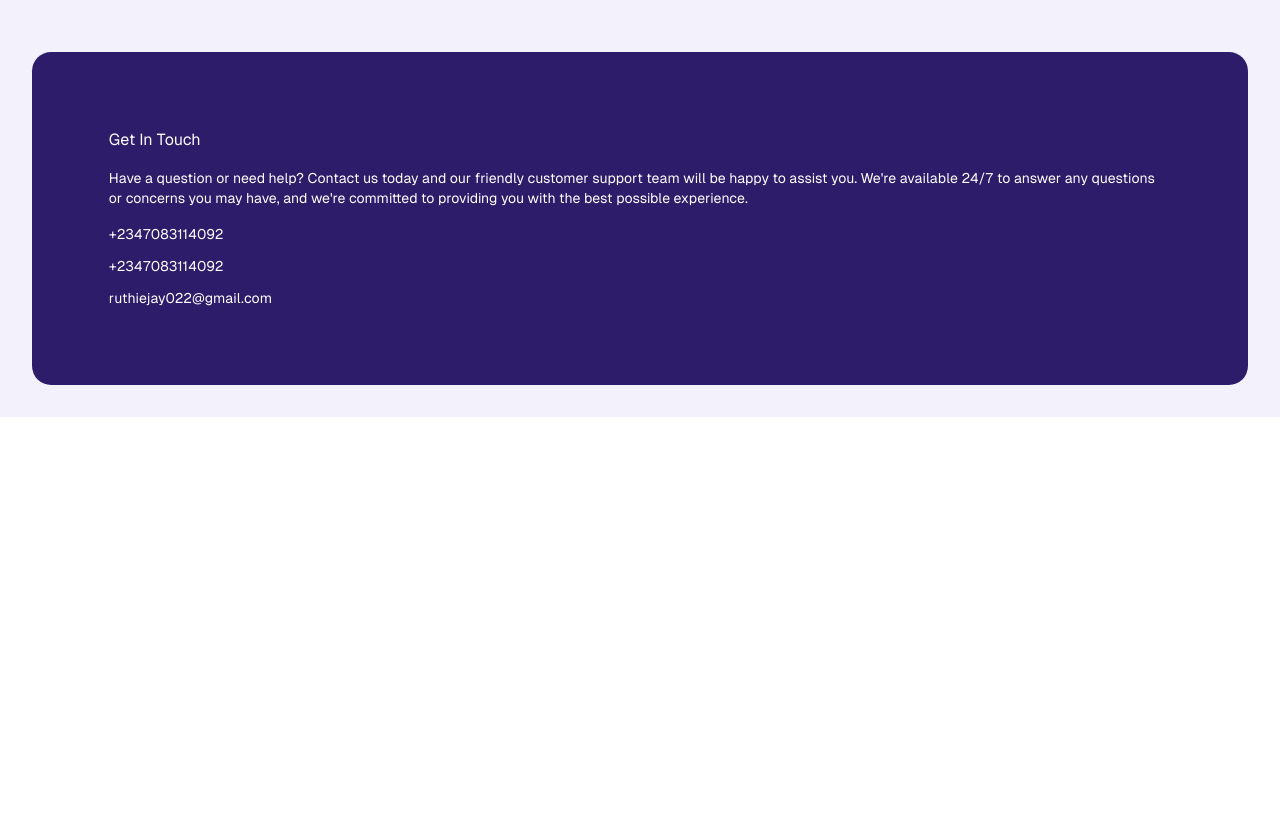
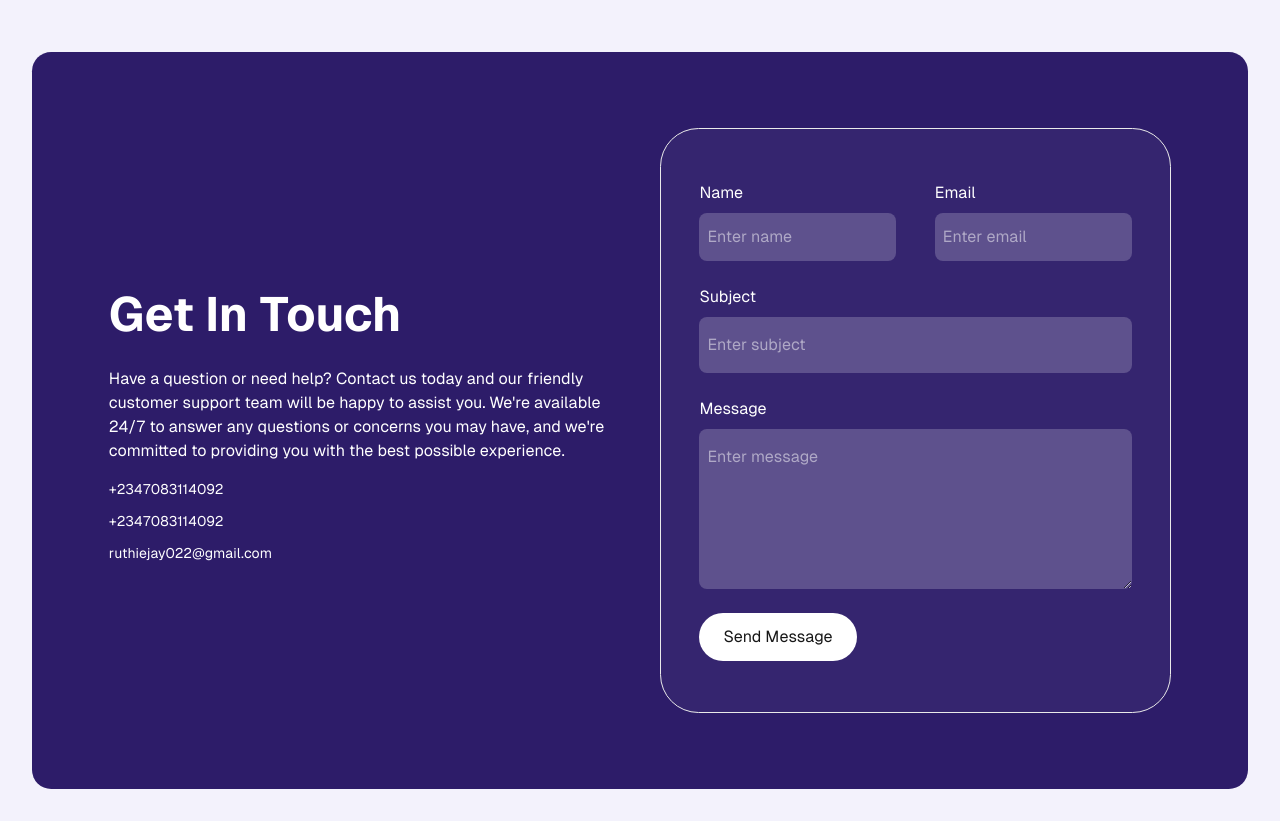
Before and after one commit to Ruthiejayjay/lite-pay-landing, a Next.js app: page / in a window 1280 px wide. Shown: the part 5060-5881 px from the top of the page. Before the commit the page ends 5477 px from the top, so only its background shows below. Built offline with nearby package versions, Linux system fonts and the light colour scheme.

Commit message:
contact form design implementation completed

```diff
--- a/src/components/Landing/GetInTouch/Index.tsx
+++ b/src/components/Landing/GetInTouch/Index.tsx
@@ -1,4 +1,7 @@
+import clsx from "clsx";
+import styles from "./Style.module.scss";
 import SvgIcon from "@/components/General/SvgIcon/SvgIcon";
+import SubmitButton from "@/components/General/SubmitButton/Index";
 
 const contactInformation = [
   {
@@ -28,10 +31,10 @@ export default function GetInTouch() {
   return (
     <div id="contact" className="relative p-3 md:p-8 pb-10 bg-[#F3F2FC]">
       <div className="md:container bg-brand-900 mx-auto mt-5 rounded-thin w-full p-thin md:p-medium relative z-20">
-        <div className="flex">
-          <div className="space-y-4 text-white">
-            <h3>Get In Touch</h3>
-            <p className="text-sm">
+        <div className="grid gap-10 lg:grid-cols-2">
+          <div className="flex flex-col self-center space-y-4 text-white">
+            <h3 className="text-[1.5rem] md:text-[3rem] font-bold">Get In Touch</h3>
+            <p className="text-sm md:text-base">
               Have a question or need help? Contact us today and our friendly
               customer support team will be happy to assist you. We're available
               24/7 to answer any questions or concerns you may have, and we're
@@ -44,13 +47,74 @@ export default function GetInTouch() {
                   className="flex space-x-3 items-center cursor-pointer hover:opacity-80"
                   onClick={info.action}
                 >
-                  <SvgIcon name={info.icon} className="text-md" />
+                  <SvgIcon name={info.icon} className="text-md md:text-lg" />
                   <p className="text-sm">{info.contact}</p>
                 </div>
               ))}
             </div>
           </div>
-          <div className="rounded-small "></div>
+          <div className="rounded-small border border-dark-50 bg-dark-50 bg-opacity-[0.04] px-4 py-small md:py-medium-lite md:px-small">
+            <form action="" className="space-y-6">
+              <div className="grid gap-thin md:grid-cols-2 md:gap-small">
+                <div className="block space-y-2">
+                  <label htmlFor="name" className="text-white">
+                    Name
+                  </label>
+                  <input
+                    type="text"
+                    name=""
+                    id=""
+                    className={clsx(
+                      styles.formInput,
+                      "block w-full rounded-lg py-3 px-2 text-white placeholder:text-white placeholder:text-opacity-50 focus:border-white"
+                    )}
+                    placeholder="Enter name"
+                  />
+                </div>
+                <div className="block space-y-2">
+                  <label htmlFor="email" className="text-white">
+                    Email
+                  </label>
+                  <input
+                    type="email"
+                    name=""
+                    id=""
+                    className={clsx(
+                      styles.formInput,
+                      "block w-full rounded-lg py-3 px-2 text-white placeholder:text-white placeholder:text-opacity-50 focus:border-white"
+                    )}
+                    placeholder="Enter email"
+                  />
+                </div>
+              </div>
+              <div className="block space-y-2">
+                <label htmlFor="subject" className="text-white">
+                  Subject
+                </label>
+                <input
+                  type="text"
+                  placeholder="Enter subject"
+                  className={clsx(
+                    styles.formInput,
+                    "block w-full rounded-lg py-4 px-2 text-normal text-white placeholder:text-white placeholder:text-opacity-50 focus:border-white"
+                  )}
+                />
+              </div>
+              <div className="block space-y-2">
+                <label htmlFor="message" className="text-white">
+                  Message
+                </label>
+                <textarea
+                  name=""
+                  id=""
+                  cols={3}
+                  className={clsx(styles.formInput, "block w-full h-[10rem] rounded-lg py-4 px-2 text-normal text-white placeholder:text-white placeholder:text-opacity-50 focus:border-white")}
+                  placeholder="Enter message"
+                ></textarea>
+              </div>
+              <SubmitButton className="bg-white py-3 px-6 rounded-3xl hover:text-white hover:bg-brand">Send Message</SubmitButton>
+            </form>
+          </div>
         </div>
       </div>
     </div>
--- /dev/null
+++ b/src/components/Landing/GetInTouch/Style.module.scss
@@ -0,0 +1,3 @@
+.formInput {
+    background-color: rgba(245, 246, 250, 0.21);
+}
```
